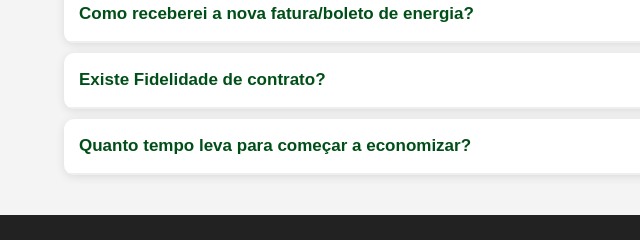
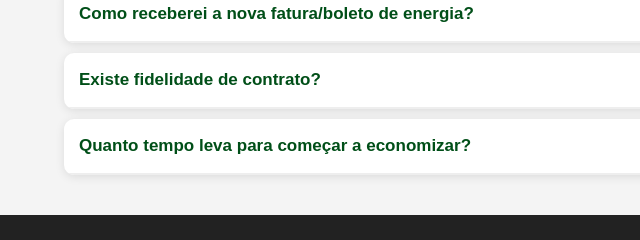
Before and after one commit to FFenergia/FFenergia, a website: page index.html in a window 1280 px wide. Shown: the part 2923-3163 px from the top of the page, 0-640 px from the left. Drawn offline with Linux system fonts and the light colour scheme.

```diff
--- a/index.html
+++ b/index.html
@@ -173,7 +173,7 @@
 
         <div class="faq-item" onclick="toggleFaq(this)">
             <div class="faq-question">
-                <span>Existe Fidelidade de contrato?</span>
+                <span>Existe fidelidade de contrato?</span>
                 <span class="faq-icon">➕</span>
             </div>
             <div class="faq-answer">
```
